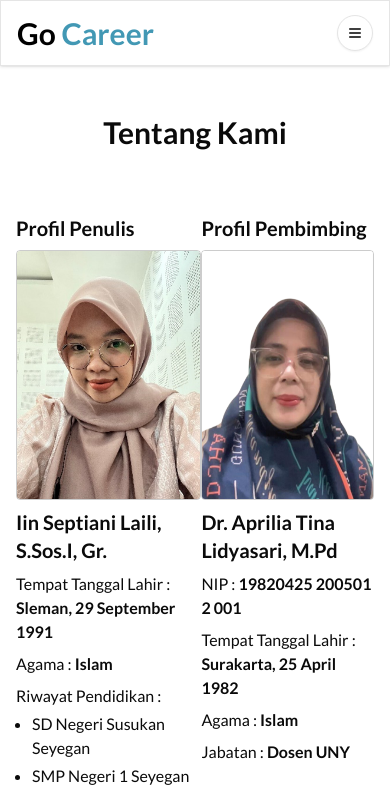
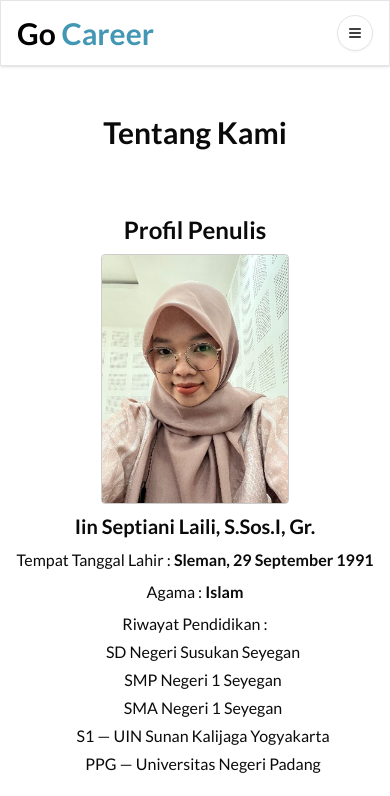
Before and after one commit to DanielRickyA/gocareer_frontend, a React (Vite) app: page /tentang-kami in a window 390 px wide. Shown: the top 796 px of the page. Built offline with nearby package versions, Linux system fonts and the light colour scheme.

Commit message:
Responsive Tentang Kami

```diff
--- a/src/page/TentangKami.tsx
+++ b/src/page/TentangKami.tsx
@@ -2,13 +2,13 @@ function TentangKami() {
   return (
     <div className="container mx-auto max-w-6xl px-4 md:px-8 py-12 min-h-[84.1dvh]">
       <h1 className="text-3xl font-semibold text-center">Tentang Kami</h1>
-      <div className="flex justify-between items-start max-w-5xl mx-auto mt-16">
-        <div className="">
-          <h1 className="text-xl font-semibold">Profil Penulis</h1>
+      <div className="flex flex-col md:flex-row justify-center md:justify-between items-center md:items-start max-w-5xl mx-auto mt-16">
+        <div className="text-center md:text-left">
+          <h1 className="text-2xl font-semibold">Profil Penulis</h1>
           <img
             src="/profil_penulis.png"
             alt=""
-            className="h-[250px] mt-2 border rounded border-black/20"
+            className="h-[250px] mt-2 border rounded border-black/20 flex mx-auto md:mx-0"
           />
           <p className="text-xl font-semibold mt-2">
             Iin Septiani Laili, S.Sos.I, Gr.
@@ -21,7 +21,7 @@ function TentangKami() {
             Agama : <span className="font-semibold">Islam</span>
           </p>
           <p className="mt-2">Riwayat Pendidikan :</p>
-          <ul className="list-disc pl-4">
+          <ul className="md:list-disc pl-4">
             <li className="mt-1">SD Negeri Susukan Seyegan</li>
             <li className="mt-1">SMP Negeri 1 Seyegan</li>
             <li className="mt-1">SMA Negeri 1 Seyegan</li>
@@ -29,12 +29,14 @@ function TentangKami() {
             <li className="mt-1">PPG — Universitas Negeri Padang</li>
           </ul>
         </div>
-        <div className="">
-          <h1 className="text-xl font-semibold">Profil Pembimbing</h1>
+        <div className="text-center md:text-left">
+          <h1 className="text-2xl font-semibold mt-6 md:mt-0">
+            Profil Pembimbing
+          </h1>
           <img
             src="/profil_pembimbing.png"
             alt=""
-            className="h-[250px] mt-2 border rounded border-black/20"
+            className="h-[250px] mt-2 border rounded border-black/20 flex mx-auto md:mx-0"
           />
           <p className="text-xl font-semibold mt-2">
             Dr. Aprilia Tina Lidyasari, M.Pd
```
